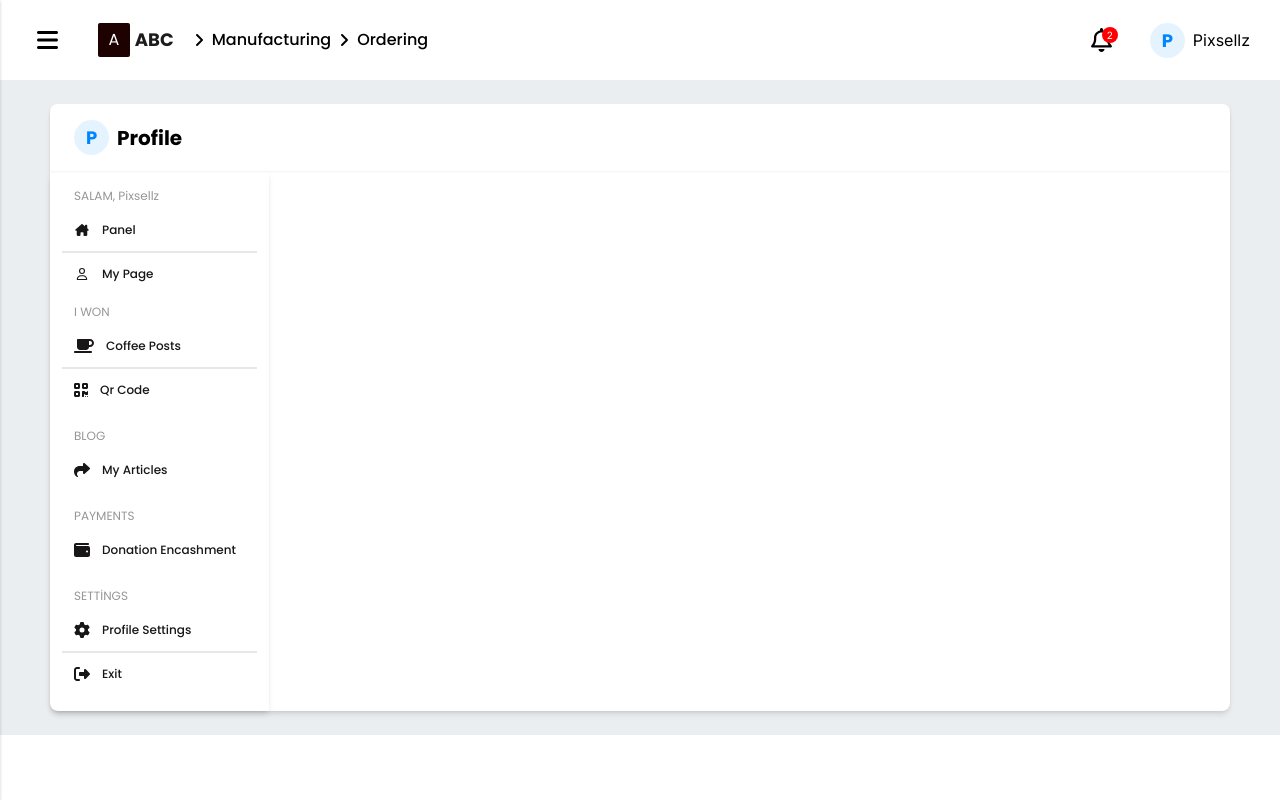
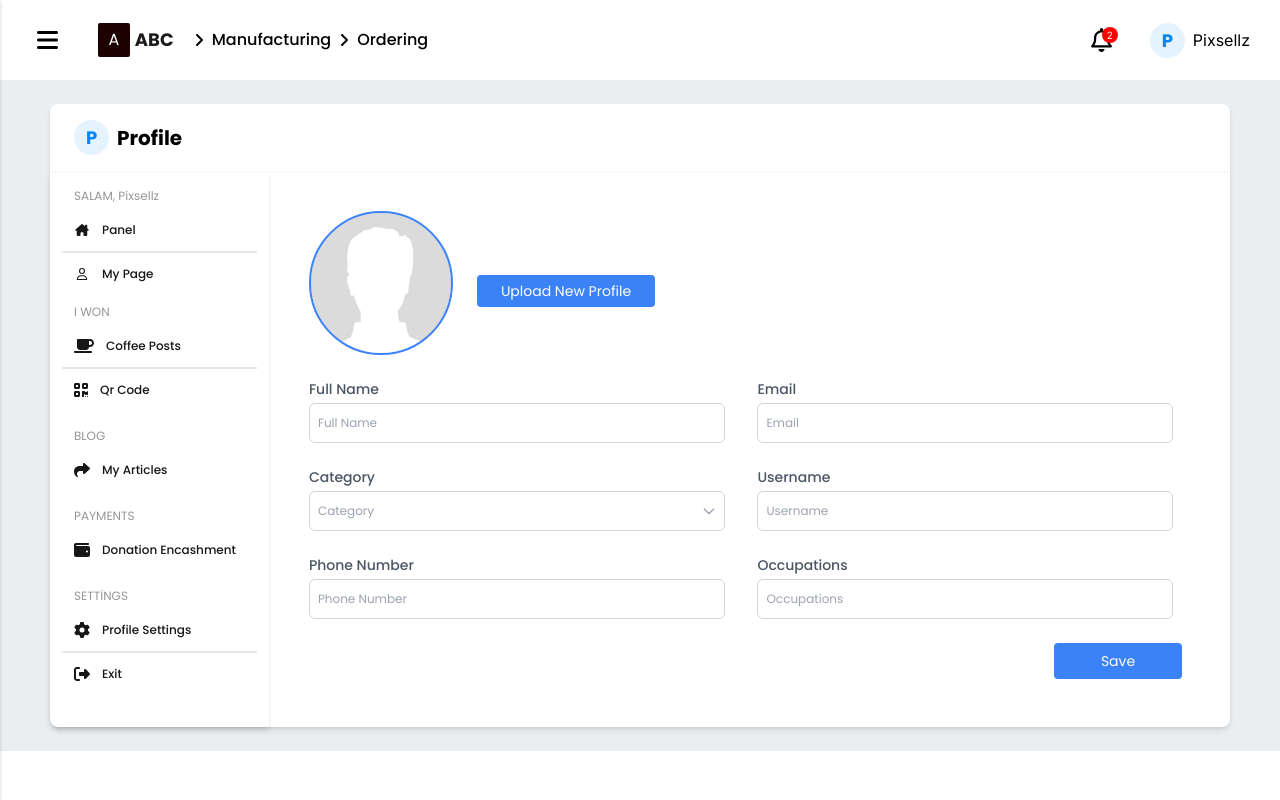
Before and after one commit to webperside/course-erp-front, a React (Create React App) app: page /profile in a window 1280 px wide. Built offline with nearby package versions, Linux system fonts and the light colour scheme.

Commit message:
profile settings created

```diff
--- a/package.json
+++ b/package.json
@@ -3,6 +3,8 @@
   "version": "0.1.0",
   "private": true,
   "dependencies": {
+    "@emotion/react": "^11.11.1",
+    "@emotion/styled": "^11.11.0",
     "@fortawesome/fontawesome-svg-core": "^6.4.2",
     "@fortawesome/free-regular-svg-icons": "^6.4.2",
     "@fortawesome/free-solid-svg-icons": "^6.4.2",
@@ -11,11 +13,14 @@
     "@testing-library/jest-dom": "^5.17.0",
     "@testing-library/react": "^13.4.0",
     "@testing-library/user-event": "^13.5.0",
+    "framer-motion": "^10.16.4",
     "react": "^18.2.0",
     "react-dom": "^18.2.0",
+    "react-redux": "^8.1.3",
     "react-router-dom": "^6.16.0",
     "react-scripts": "5.0.1",
     "react-select": "^5.7.7",
+    "redux": "^4.2.1",
     "web-vitals": "^2.1.4"
   },
   "scripts": {
--- /dev/null
+++ b/src/shared/components/AccountSettings/AccountSettings.jsx
@@ -0,0 +1,273 @@
+import React, { useState, useEffect, useRef } from "react";
+const AccountSettings = () => {
+  const [fullName, setFullName] = useState(
+    localStorage.getItem("fullName") || ""
+  );
+  const [email, setEmail] = useState(localStorage.getItem("email") || "");
+  const [category, setCategory] = useState(
+    localStorage.getItem("category") || ""
+  );
+  const [username, setUsername] = useState(
+    localStorage.getItem("username") || ""
+  );
+  const [phoneNumber, setPhoneNumber] = useState(
+    localStorage.getItem("phoneNumber") || ""
+  );
+  const [occupations, setOccupations] = useState(
+    localStorage.getItem("occupations") || ""
+  );
+  const [profileImage, setProfileImage] = useState(
+    localStorage.getItem("profileImage") || null
+  );
+  const [isUploading, setIsUploading] = useState(false);
+  const [showCategoryOptions, setShowCategoryOptions] = useState(false);
+  const categoryOptions = [
+    "Businessman",
+    "Business Analyst",
+    "Developer",
+    "Tester",
+  ];
+  const handleCategorySelect = (selectedCategory) => {
+    setCategory(selectedCategory);
+    setShowCategoryOptions(false);
+  };
+  const handleSubmit = (e) => {
+    e.preventDefault();
+    console.log("Form submitted:", {
+      fullName,
+      email,
+      category,
+      username,
+      phoneNumber,
+      occupations,
+      profileImage,
+    });
+  };
+  const categoryRef = useRef(null);
+
+  useEffect(() => {
+    const handleClickOutside = (e) => {
+      if (!categoryRef.current.contains(e.target)) {
+        setShowCategoryOptions(false);
+      }
+    };
+    document.addEventListener("mousedown", handleClickOutside);
+    return () => {
+      document.removeEventListener("mousedown", handleClickOutside);
+    };
+  }, []);
+  const handleImageUpload = () => {
+    if (!isUploading) {
+      const inputElement = document.getElementById("profileImageInput");
+      inputElement.click();
+    }
+  };
+  useEffect(() => {
+    if (profileImage) {
+      localStorage.setItem("profileImage", profileImage);
+    } else {
+      localStorage.removeItem("profileImage");
+    }
+  }, [profileImage]);
+
+  useEffect(() => {
+    localStorage.setItem("fullName", fullName);
+    localStorage.setItem("email", email);
+    localStorage.setItem("category", category);
+    localStorage.setItem("username", username);
+    localStorage.setItem("phoneNumber", phoneNumber);
+    localStorage.setItem("occupations", occupations);
+  }, [fullName, email, category, username, phoneNumber, occupations]);
+  const handleDeleteProfile = () => {
+    setProfileImage(null);
+  };
+  const handleImageInputChange = (e) => {
+    const file = e.target.files[0];
+    if (file) {
+      setIsUploading(true);
+      const reader = new FileReader();
+      reader.onload = (e) => {
+        setProfileImage(e.target.result);
+        setIsUploading(false);
+      };
+      reader.readAsDataURL(file);
+    }
+  };
+  return (
+    <div className="container mx-auto p-8">
+      <form onSubmit={handleSubmit} className="">
+      <div className="flex gap-6 mb-2 col-span-2 text-center items-center">
+      <div className="overflow-hidden cursor-pointer relative w-36 h-36 rounded-full mb-4 border border-blue-500 border-2" onClick={handleImageUpload}>
+        {profileImage ? (
+          <img
+            src={profileImage}
+            alt="Profile"
+            className="w-full h-full object-cover overflow-hidden"
+          />
+        ) : (
+          <div className={`w-full h-full ${isUploading ? "bg-blue-500" : "bg-blue-500"}`}>
+            {isUploading ? (
+              <div className="text-blue-500 animate-spin">
+                Download...
+              </div>
+            ) : (
+              <div onClick={handleImageUpload}>
+                <img src="/images/avatar.png" alt="" />
+              </div>
+            )}
+          </div>
+        )}
+      </div>
+      <div className="flex space-x-4 h-8 align-center">
+        <button className="bg-blue-500 text-white px-6 rounded text-sm" onClick={handleImageUpload}>Upload New Profile</button>
+        {profileImage && (
+          <button className="bg-white text-blue-500 px-6 rounded text-sm border-2 border-blue-500" onClick={handleDeleteProfile}>Delete</button>
+        )}
+      </div>
+      <input type="file" id="profileImageInput" accept="image/*" className="hidden" onChange={handleImageInputChange} />
+    </div>
+        <div className="grid grid-cols-2 gap-4 text-xs">
+          <div className="mb-2">
+            <label
+              htmlFor="fullName"
+              className="block text-sm font-medium text-gray-600"
+            >
+              Full Name
+            </label>
+            <input
+              type="text"
+              id="fullName"
+              className="form-input border border-gray-300 rounded-md p-2 mt-1 block w-96 h-10"
+              placeholder="Full Name"
+              value={fullName}
+              onChange={(e) => setFullName(e.target.value)}
+            />
+          </div>
+          <div className="mb-2">
+            <label
+              htmlFor="email"
+              className="block text-sm font-medium text-gray-600"
+            >
+              Email
+            </label>
+            <input
+              type="email"
+              id="email"
+              className="form-input border border-gray-300 rounded-md p-2 mt-1 block w-96 h-10"
+              placeholder="Email"
+              value={email}
+              onChange={(e) => setEmail(e.target.value)}
+            />
+          </div>
+          <div className="mb-2">
+            <label
+              htmlFor="category"
+              className="block text-sm font-medium text-gray-600"
+            >
+              Category
+            </label>
+            <div className="relative" ref={categoryRef}>
+              <input
+                type="text"
+                id="category"
+                className="form-input border border-gray-300 rounded-md p-2 mt-1 block w-96 h-10"
+                placeholder="Category"
+                value={category}
+                onFocus={() => setShowCategoryOptions(true)}
+                onChange={() => {}}
+                autoComplete="off"
+                style={{ cursor: "pointer" }}
+              />
+              {showCategoryOptions && (
+                <div className="cursor-pointer absolute mt-1 bg-white border border-gray-300 rounded-md w-96">
+                  {categoryOptions.map((option) => (
+                    <div
+                      key={option}
+                      onClick={() => handleCategorySelect(option)}
+                      className="cursor-pointer hover:bg-gray-200 p-2"
+                    >
+                      {option}
+                    </div>
+                  ))}
+                </div>
+              )}
+              <svg
+                className={`w-4 h-4 transition-transform transform mr-2 ${
+                  showCategoryOptions ? "rotate-180" : "rotate-0"
+                } cursor-pointer absolute top-3 right-4 text-gray-400`}
+                fill="none"
+                viewBox="0 0 24 24"
+                stroke="currentColor"
+              >
+                <path
+                  strokeLinecap="round"
+                  strokeLinejoin="round"
+                  strokeWidth="2"
+                  d="M19 9l-7 7-7-7"
+                />
+              </svg>
+            </div>
+          </div>
+          <div className="mb-2">
+            <label
+              htmlFor="username"
+              className="block text-sm font-medium text-gray-600"
+            >
+              Username
+            </label>
+            <input
+              type="text"
+              id="username"
+              className="form-input border border-gray-300 rounded-md p-2 mt-1 block w-96 h-10"
+              placeholder="Username"
+              value={username}
+              onChange={(e) => setUsername(e.target.value)}
+            />
+          </div>
+          <div className="mb-2">
+            <label
+              htmlFor="phoneNumber"
+              className="block text-sm font-medium text-gray-600"
+            >
+              Phone Number
+            </label>
+            <input
+              type="tel"
+              id="phoneNumber"
+              className="form-input border border-gray-300 rounded-md p-2 mt-1 block w-96 h-10"
+              placeholder="Phone Number"
+              value={phoneNumber}
+              onChange={(e) => setPhoneNumber(e.target.value)}
+            />
+          </div>
+          <div className="mb-2">
+            <label
+              htmlFor="occupations"
+              className="block text-sm font-medium text-gray-600"
+            >
+              Occupations
+            </label>
+            <input
+              type="text"
+              id="occupations"
+              className="form-input border border-gray-300 rounded-md p-2 mt-1 block w-96 h-10"
+              placeholder="Occupations"
+              value={occupations}
+              onChange={(e) => setOccupations(e.target.value)}
+            />
+          </div>
+          <div className="col-span-2 mb-2 text-right">
+            <button
+              type="submit"
+              className="bg-blue-500 text-white rounded px-4 py-2 mr-2 w-32 h-9 text-sm"
+            >
+              Save
+            </button>
+          </div>
+        </div>
+      </form>
+    </div>
+  );
+};
+
+export default AccountSettings;
--- a/src/shared/pages/profile/Profile.jsx
+++ b/src/shared/pages/profile/Profile.jsx
@@ -2,9 +2,9 @@ import { FontAwesomeIcon } from "@fortawesome/react-fontawesome"
 import { faUser } from "@fortawesome/free-regular-svg-icons"
 import { faGear, faHouseChimney, faRightFromBracket, faShare, faWallet } from "@fortawesome/free-solid-svg-icons";
 import { faCoffee,faQrcode } from "@fortawesome/free-solid-svg-icons";
-import { Link, Outlet } from "react-router-dom"
+import { Link } from "react-router-dom"
 import { useAppContext } from "../../components/context/AppContext";
-
+import AccountSettings from "../../components/AccountSettings/AccountSettings.jsx";
 export default function Profile() {
     const { userData } = useAppContext();
     const { username } = userData;
@@ -81,7 +81,7 @@ export default function Profile() {
                         </div>
                     </div>
                     <div className="w-full h-auto flex justify-center p-2">
-                        <Outlet />
+                       <AccountSettings/>
                     </div>
                 </div>
             </div>
```
Also changed, not shown: public/images/avatar.png (added), 1 other file (tests, documents, lock files or other folders).
